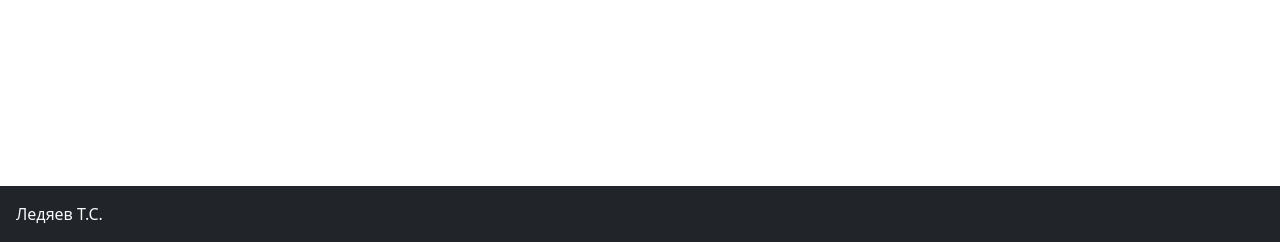
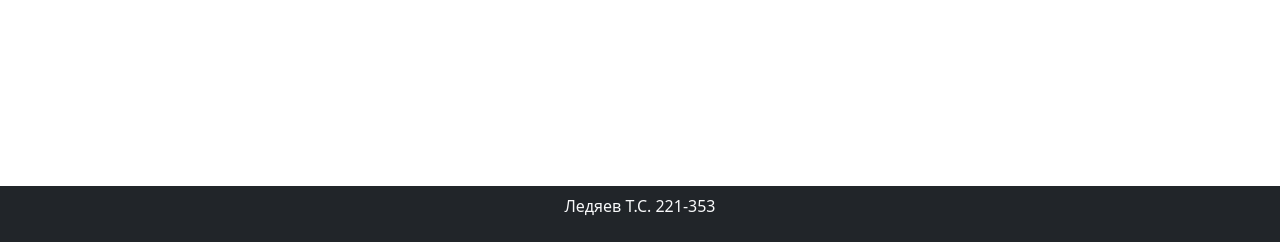
Before and after one commit to omletccblpom/appdev_labs_24, a Flask app: page / in a window 1280 px wide. Shown: the part 558-800 px from the top of the page. Run offline with Flask 2, Linux system fonts and the light colour scheme.

Commit message:
footer changes

```diff
--- a/lab1/templates/about.html
+++ b/lab1/templates/about.html
@@ -1,4 +1,3 @@
-<!DOCTYPE html>
 {% extends 'base.html' %}
 
 {% block content %}
--- a/lab1/templates/base.html
+++ b/lab1/templates/base.html
@@ -51,8 +51,8 @@
     </main>
 
     <footer>
-      <div class="bg-dark py-2 text-light">
-        <p>Ледяев Т.С.</p>
+      <div class="bg-dark py-2 text-light text-center">
+        <p>Ледяев Т.С. 221-353</p>
       </div>
     </footer>
 
--- a/lab1/templates/index.html
+++ b/lab1/templates/index.html
@@ -1,4 +1,3 @@
-<!DOCTYPE html>
 {% extends 'base.html' %}
 
 {% block content %}
--- a/lab2/templates/base.html
+++ b/lab2/templates/base.html
@@ -51,9 +51,9 @@
         {% endblock %}
     </main>
     <footer>
-        <div class="p-3 bg-dark text-light">
-            Ледяев Т.С.
-        </div>
+        <div class="bg-dark py-2 text-light text-center">
+            <p>Ледяев Т.С. 221-353</p>
+          </div>
     </footer>
     <script src="https://cdn.jsdelivr.net/npm/bootstrap@5.3.3/dist/js/bootstrap.bundle.min.js"
         integrity="sha384-YvpcrYf0tY3lHB60NNkmXc5s9fDVZLESaAA55NDzOxhy9GkcIdslK1eN7N6jIeHz"
```
Also changed, not shown: lab1/templates/post.html (+5 -5 lines).
